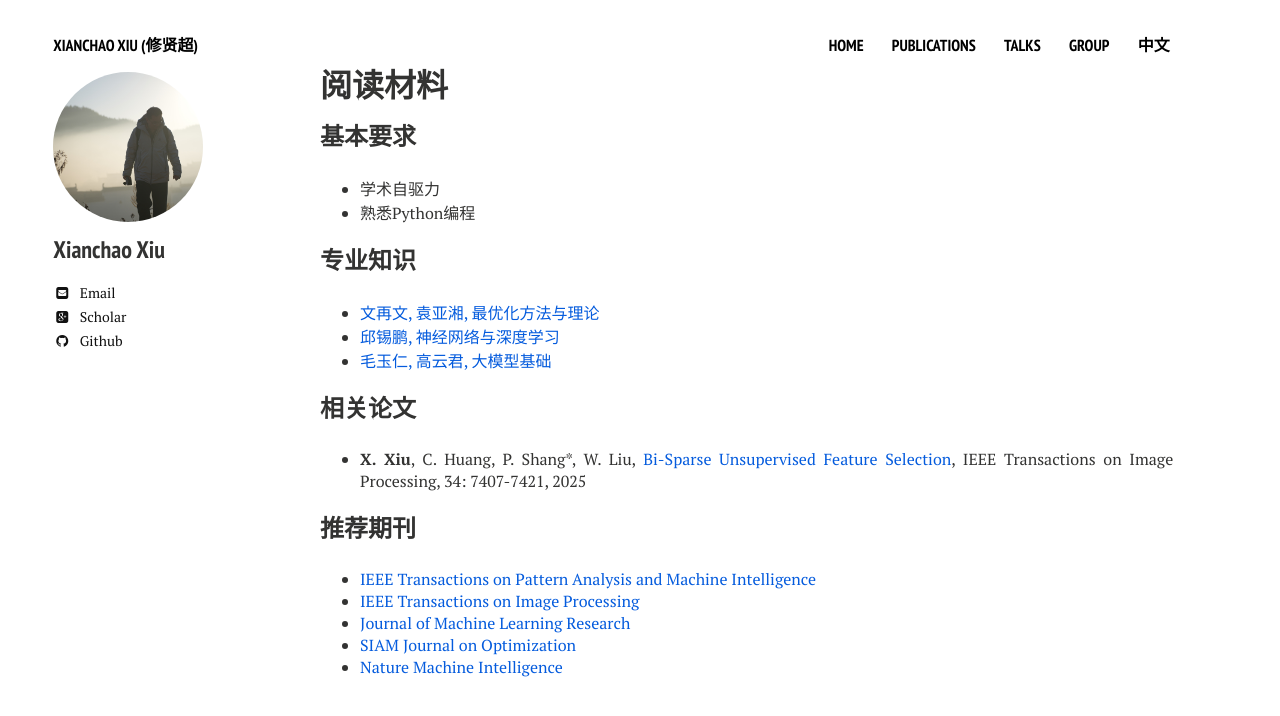
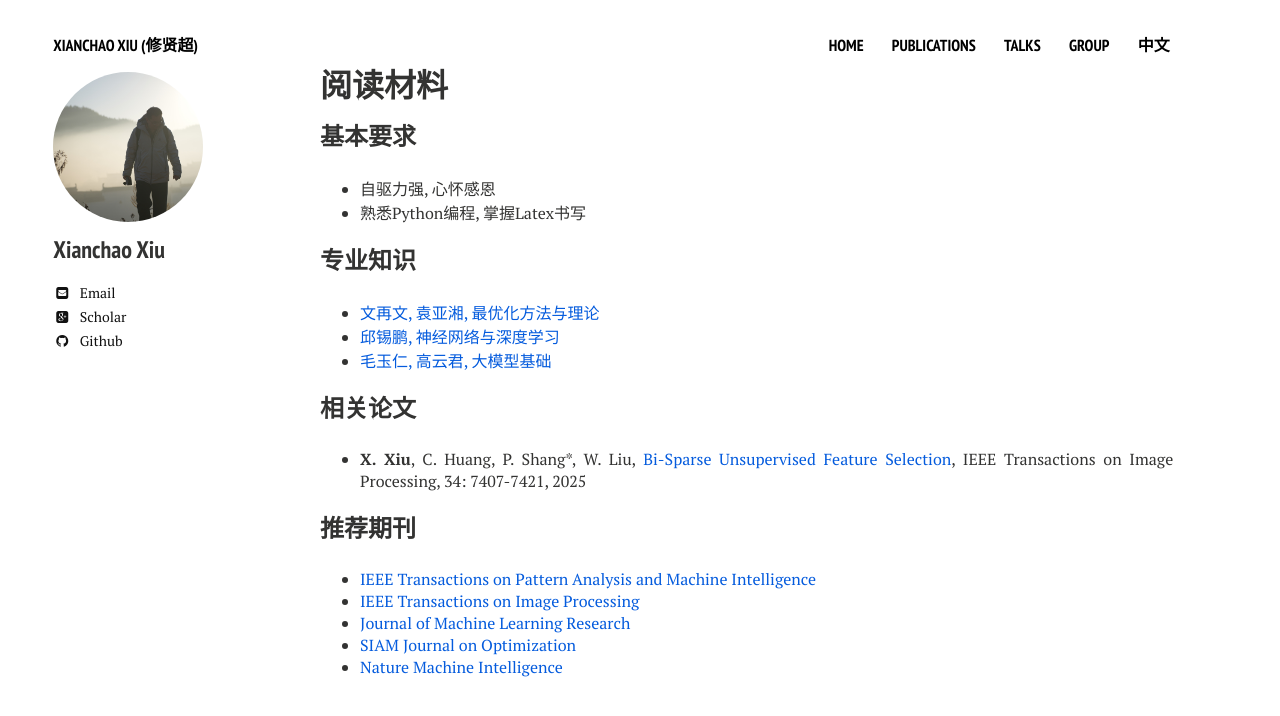
Before and after one commit to xianchaoxiu/xianchaoxiu.github.io, a Jekyll site: the page built from chinese/reading/index.md, in a window 1280 px wide. Shown: the top 716 px of the page. Built offline with Jekyll 4.4.1, drawn with Linux system fonts in a browser that asks for light colours; nearby versions of some CDN libraries.

Commit message:
Update index.md

```diff
--- a/chinese/reading/index.md
+++ b/chinese/reading/index.md
@@ -8,8 +8,8 @@ share: false
 
 
 ### 基本要求
-* 学术自驱力 <br>
-* 熟悉Python编程  <br>
+* 自驱力强, 心怀感恩 <br>
+* 熟悉Python编程, 掌握Latex书写  <br>
 
 
 
```
